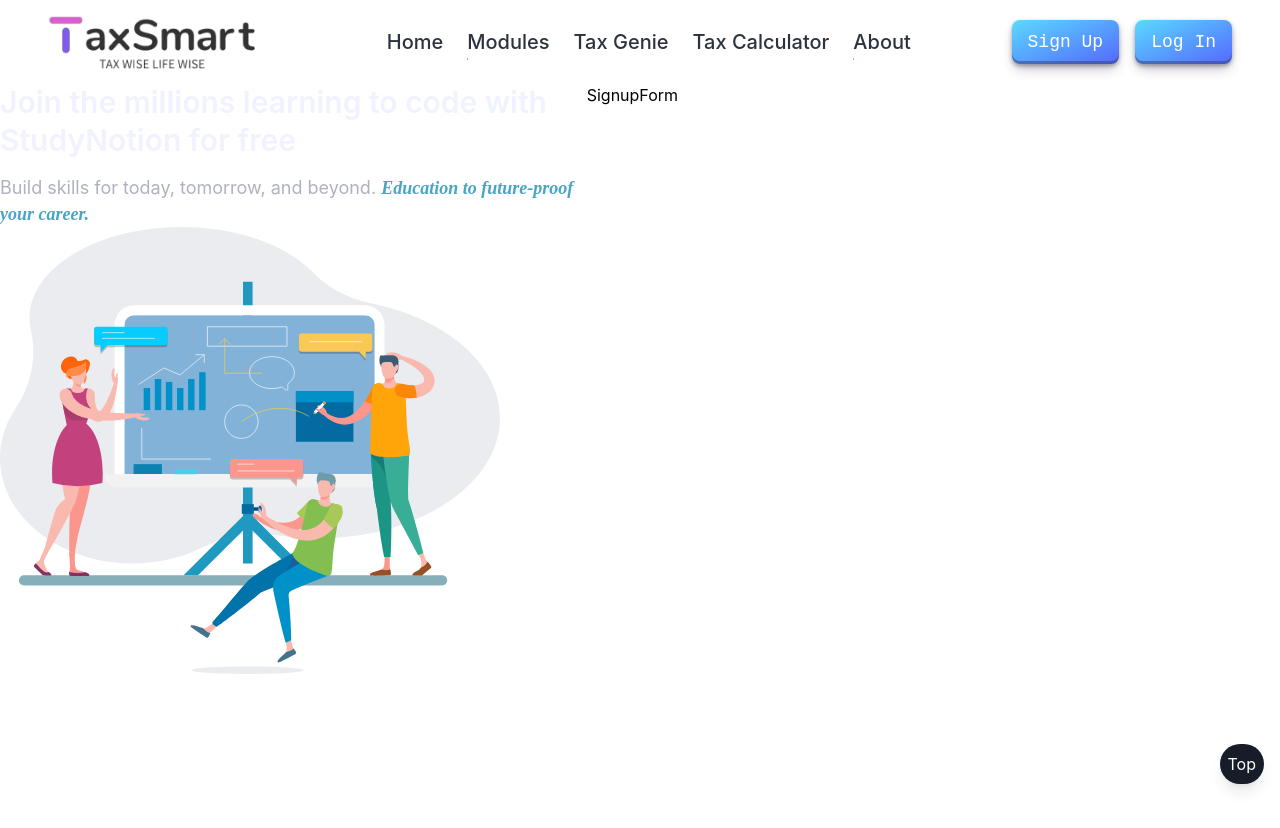
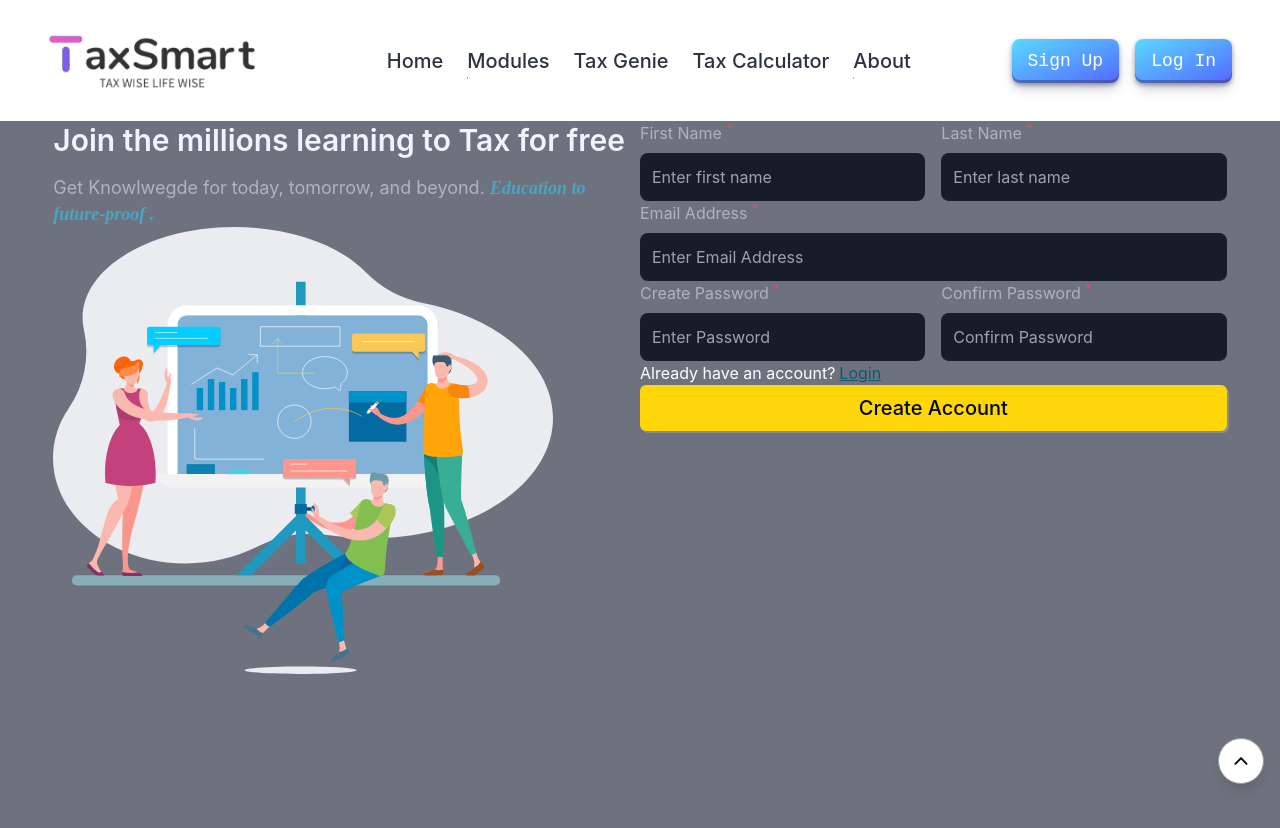
Before and after one commit to IshankSharma2178/Tax-Smart, a React (Create React App) app: page /signup in a window 1280 px wide. Shown: the top 828 px of the page. Built offline with nearby package versions, Linux system fonts and the light colour scheme; a web font is replaced by a local one.

Commit message:
Signup page

```diff
--- a/package.json
+++ b/package.json
@@ -9,6 +9,7 @@
     "classnames": "^2.5.1",
     "react": "^18.3.1",
     "react-dom": "^18.3.1",
+    "react-hook-form": "^7.52.2",
     "react-icons": "^5.3.0",
     "react-router": "^6.26.1",
     "react-router-dom": "^6.26.1",
--- a/src/AI/Ai.js
+++ b/src/AI/Ai.js
@@ -29,12 +29,12 @@
   }, [messages]);
 
   return (
-    <div>
+    <div className='bg-richblack-900'>
       <div className='max-w-[1360px]  m-auto w-[95%]'>
         <StaticNavbar margin={1}/>
       </div>
-      <div className='w-screen h-[1px]  text-richblack-50 border-b border-richblack-50'> </div>
-      <div className='max-w-[800px] m-auto  h-[calc(100vh-15vh)] ' >
+      <div className='w-screen h-[1px]  text-richblack-50 border-b  border-richblack-50'> </div>
+      <div className='max-w-[800px] m-auto  h-[calc(100vh-15.15vh)] ' >
         <div className='flex flex-col justify-between h-full'>
 
           <div ref={chatContainerRef} className="flex-1 rounded-lg p-4 overflow-auto">
--- a/src/component/auth/SignupForm.js
+++ b/src/component/auth/SignupForm.js
@@ -1,8 +1,130 @@
-import React from 'react'
+import React, { useEffect } from 'react'
+import { useForm } from 'react-hook-form';
+import { NavLink } from 'react-router-dom';
 
 function SignupForm() {
+
+  const{register,getValues,setValue , handleSubmit ,reset , formState:{errors , isSubmitSuccessful} } =useForm();
+
+  useEffect(()=>{
+    if(isSubmitSuccessful){
+        reset({
+            emialAddress:"",firstname:"",lastname:"",confirmPassword:"",password:"",
+        })
+    }
+},[reset,isSubmitSuccessful])
+
+  const submitHandler = (values) =>{
+    console.log('submitHandler');
+    console.log(values);
+
+  }
+
   return (
-    <div>SignupForm</div>
+    <div>
+      <form onSubmit={handleSubmit(submitHandler)}>
+        <div className='flex flex-row  w-[100%] gap-4'>
+        <div  className='flex flex-col w-[50%]' >
+                    <label htmlFor='firstname' className='text-richblack-100 pb-2'>First Name <sup className='text-pink-200'>*</sup></label>
+                        <input
+                            type='text'
+                            name='firstname'
+                            id='firstname'
+                            placeholder='Enter first name'
+                            className="w-full rounded-[0.5rem] outline-none shadow-custom bg-richblack-800 focus:shadow-none  p-[12px] text-richblack-5"
+                            {...register("firstname",{required:true})}
+                        />
+                        {
+                            errors.firstname && (
+                                <span className='text-pink-200 text-sm'>*Please Enter First Name </span>
+                            )
+                        }
+          </div>
+          <div className='flex flex-col w-[50%]'>
+            <label htmlFor='lastname' className='text-richblack-100  pb-2'>Last Name <sup className='text-pink-200'>*</sup></label>
+              <input
+                type='text'
+                name='lastname'
+                id='lastname'
+                placeholder='Enter last name'
+                className="w-full rounded-[0.5rem] outline-none shadow-custom bg-richblack-800 p-[12px] focus:shadow-none text-richblack-5"
+                {...register("lastname",{required:true})}
+              />
+              {
+                errors.lastname && (
+                    <span className='text-pink-200 text-sm'>Please Enter Last Name </span>
+                )
+              }
+          </div>
+        </div>
+        <div  className='flex flex-col w-[100%]' >
+          <label htmlFor='emialAddress' className='text-richblack-100 pb-2'>Email Address <sup className='text-pink-200'>*</sup></label>
+              <input
+                  type='email'
+                  name='emialAddress'
+                  id='emialAddress'
+                  placeholder='Enter Email Address'
+                  className="w-full rounded-[0.5rem] outline-none shadow-custom bg-richblack-800 focus:shadow-none  p-[12px] text-richblack-5"
+                  {...register("emialAddress",{required:true})}
+              />
+              {
+                  errors.emialAddress && (
+                      <span className='text-pink-200 text-sm'>*Please Email Address </span>
+                  )
+              }
+          </div>
+
+          <div className='flex flex-row  w-[100%] gap-4'>
+        <div  className='flex flex-col w-[50%]' >
+                    <label htmlFor='password' className='text-richblack-100 pb-2'>Create Password <sup className='text-pink-200'>*</sup></label>
+                        <input
+                            type='password'
+                            name='password'
+                            id='password'
+                            placeholder='Enter Password'
+                            className="w-full rounded-[0.5rem] outline-none shadow-custom bg-richblack-800 focus:shadow-none  p-[12px] text-richblack-5"
+                            {...register("password",{required:true})}
+                        />
+                        {
+                            errors.password && (
+                                <span className='text-pink-200 text-sm'>*Please Enter Password </span>
+                            )
+                        }
+          </div>
+          <div className='flex flex-col w-[50%]'>
+            <label htmlFor='confirmPassword' className='text-richblack-100  pb-2'>Confirm Password <sup className='text-pink-200'>*</sup></label>
+              <input
+                type='text'
+                name='confirmPassword'
+                id='confirmPassword'
+                placeholder='Confirm Password'
+                className="w-full rounded-[0.5rem] outline-none shadow-custom bg-richblack-800 p-[12px] focus:shadow-none text-richblack-5"
+                {...register("confirmPassword",{required:true})}
+              />
+              {
+                errors.confirmPassword && (
+                    <span className='text-pink-200 text-sm'>Please Confirm Password </span>
+                )
+              }
+          </div>
+        </div>
+
+        <div className='flex flex-row gap-1'>
+          <p className='text-white'>Already have an account?</p>
+          <NavLink to={"/login"} className="text-blue-500 underline">
+              Login
+          </NavLink>
+        </div>
+
+        <button
+          type="submit"
+          className={`text-center text-[20px] font-medium  text-nowrap px-5 py-2 rounded-md bg-yellow-50 w-full text-richblack-900
+                        shadow-[2px_2px_0px_0px_rgba(255,255,255,0.18)] hover:shadow-none hover:scale-95 transition-all duration-200 `}
+        >
+          Create Account
+        </button>
+      </form>
+    </div>
   )
 }
 
--- a/src/component/auth/Template.js
+++ b/src/component/auth/Template.js
@@ -9,17 +9,17 @@
 
   return (
     <>
-    <div className='max-w-[1360px] w-[95%] m-auto relative z-[11] '>
+    <div className='max-w-[1360px] w-[95%] m-auto relative z-[11]'>
         <StaticNavbar margin={"8"} />
       </div>
-    <div className="w-screen  m-auto">
+    <div className="w-screen  bg-richblack-400 m-auto">
 
       {loading ? (
         <div className="spinner"></div>
       ) : (
-        <div className='min-h-[calc(100vh-3.5rem)] w-11/12 max-w-[1260px]'>
+        <div className='min-h-[calc(100vh-3.5rem)] m-auto w-11/12 max-w-[1260px] '>
           <div className="mx-auto flex  md:flex-row flex-col justify-between  ">
-            <div className=" w-[50%] ">
+            <div className=" w-full md:w-[50%] ">
               <h1 className="text-[1.875rem] font-semibold leading-[2.375rem] text-richblack-5">
                 {heading}
               </h1>
@@ -39,7 +39,7 @@
                 />
               </div>
             </div>
-            <div className='w-[50%]'>
+            <div className= 'w-full md:w-[50%]'>
               {formType === "signup" ? <SignupForm /> : <LoginForm />}
             </div>
           </div>
--- a/src/component/common/StaticNavbar.js
+++ b/src/component/common/StaticNavbar.js
@@ -13,7 +13,7 @@
 
   const navigate = useNavigate()
     return (
-      <div className={`max-w-[1360px] flex flex-row justify-center items-center z-[15] h-fit h-[5.5rem] md:mt-${margin}`}>
+      <div className={`max-w-[1360px] flex flex-row justify-center items-center z-[15]        h-[15.15vh] md:mt-${margin}`}>
         <div className='flex flex-row w-full mx-auto items-center justify-between'>
 
           {/* sidebar for sm screen */}
--- a/src/component/common/TopNavigationButton.js
+++ b/src/component/common/TopNavigationButton.js
@@ -1,4 +1,5 @@
 import React from 'react';
+import { IoIosArrowUp } from "react-icons/io";
 
 function TopNavigationButton() {
 
@@ -14,9 +15,9 @@
     return (
         <div className='fixed right-4 bottom-4 z-[2000000]'>
             <button
-                className='bg-richblack-800 text-white p-2 rounded-full shadow-lg hover:bg-gray-700 transition duration-300'
+                className='bg-white text-black shadow-lg border hover:animate-bounce border-richblack-200 p-3 rounded-full  hover:bg-gray-700 transition duration-300'
                 onClick={navigationHandler}>
-                Top
+                    <IoIosArrowUp className='text-xl'/>
             </button>
         </div>
     );
--- a/src/pages/Signup.js
+++ b/src/pages/Signup.js
@@ -6,9 +6,9 @@
   return (
     <Template
       img1={images}
-      heading={"Join the millions learning to code with StudyNotion for free"}
-      subheading1={"Build skills for today, tomorrow, and beyond."}
-      subheading2={"Education to future-proof your career."}
+      heading={"Join the millions learning to Tax for free"}
+      subheading1={"Get Knowlwegde for today, tomorrow, and beyond."}
+      subheading2={"Education to future-proof ."}
       formType={"signup"}>
     </Template>
   )
```
Also changed, not shown: 1 other file (tests, documents, lock files or other folders).
